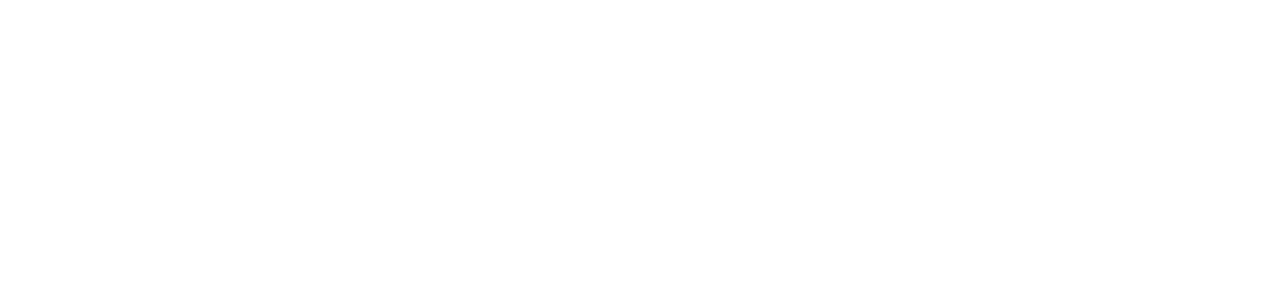
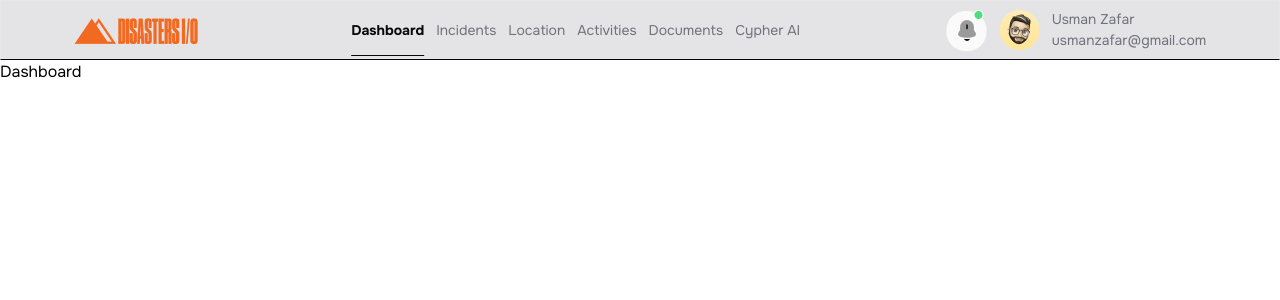
Before and after one commit to Rezwanul777/disaster-project-react, a React (Vite) app: page / in a window 1280 px wide. Shown: the top 300 px of the page. Built offline with nearby package versions, Linux system fonts and the light colour scheme.

Commit message:
navbar complete

```diff
--- a/src/App.jsx
+++ b/src/App.jsx
@@ -1,12 +1,15 @@
 
+import { Outlet } from 'react-router-dom'
 import './App.css'
+import Navbar from './shared/Navbar'
 
 function App() {
 
 
   return (
     <>
-
+     <Navbar/>
+     <Outlet/>
     </>
   )
 }
--- /dev/null
+++ b/src/components/Footer.jsx
@@ -0,0 +1,9 @@
+
+
+const Footer = () => {
+  return (
+    <div>Footer</div>
+  )
+}
+
+export default Footer
--- a/src/main.jsx
+++ b/src/main.jsx
@@ -3,8 +3,41 @@
 import App from './App.jsx'
 import './index.css'
 
+import {
+  createBrowserRouter,
+  RouterProvider,
+} from "react-router-dom";
+import Dashboard from './pages/dashboard/Dashboard.jsx';
+import { Incidents } from './pages/incidents/Incidents.jsx';
+import Location from './pages/location/Location.jsx';
+const router = createBrowserRouter([
+  {
+    path: "/",
+    element: <App/>,
+
+  children: [
+    {
+      path: "/",
+      element: <Dashboard/>,
+    },
+    {
+      path: "/incidents",
+      element: <Incidents/>,
+    },
+    {
+      path: "/location",
+      element: <Location/>,
+    },
+    // {
+    //   path: "/shop",
+    //   element: <Shop/>,
+    // },
+  ],
+}
+]);
+
 createRoot(document.getElementById('root')).render(
   <StrictMode>
-    <App />
+    <RouterProvider router={router} />
   </StrictMode>,
 )
--- /dev/null
+++ b/src/pages/dashboard/Dashboard.jsx
@@ -0,0 +1,9 @@
+
+
+const Dashboard = () => {
+  return (
+    <div>Dashboard</div>
+  )
+}
+
+export default Dashboard
--- /dev/null
+++ b/src/pages/incidents/Incidents.jsx
@@ -0,0 +1,7 @@
+
+
+export const Incidents = () => {
+  return (
+    <div>Incidents</div>
+  )
+}
--- /dev/null
+++ b/src/pages/location/Location.jsx
@@ -0,0 +1,9 @@
+
+
+const Location = () => {
+  return (
+    <div>Location</div>
+  )
+}
+
+export default Location
--- a/src/shared/Navbar.jsx
+++ b/src/shared/Navbar.jsx
@@ -1,6 +1,12 @@
 import { useEffect } from "react";
 import { useState } from "react";
+import { IoMdClose } from "react-icons/io";
+import { FaBars } from "react-icons/fa6";
 import { Link, NavLink } from "react-router-dom";
+
+import logo from "../assets/images/logo.png";
+import notification from "../assets/images/notification.png";
+import loginImg from "../assets/images/login-logo.png";
 
 const navbarList = [
   {
@@ -12,8 +18,8 @@
     to: "/Incidents",
   },
   {
-    label: "Locations",
-    to: "/Locations",
+    label: "Location",
+    to: "/Location",
   },
   {
     label: "Activities",
@@ -46,7 +52,7 @@
         <nav className="flex justify-around items-center bg-whiteLight py-2 border border-b-black">
           <div>
             <Link to="/">
-              <img src="/logo.png" alt="logo" />
+              <img src={logo} alt="logo" />
             </Link>
           </div>
           <div>
@@ -70,8 +76,8 @@
               {toggle ? <IoMdClose /> : <FaBars />}
             </button>
 
-            <img src="/notification.png" alt="notification" />
-            <img src="/login-logo.png" alt="login-logo" />
+            <img src={notification} alt="notification-img" />
+            <img src={loginImg} alt="login" />
             <div className="md:flex flex-col hidden">
               <p className="text-grayBold text-14 ">Usman Zafar</p>
               <p className="text-grayBold text-14 ">usmanzafar@gmail.com</p>
```
